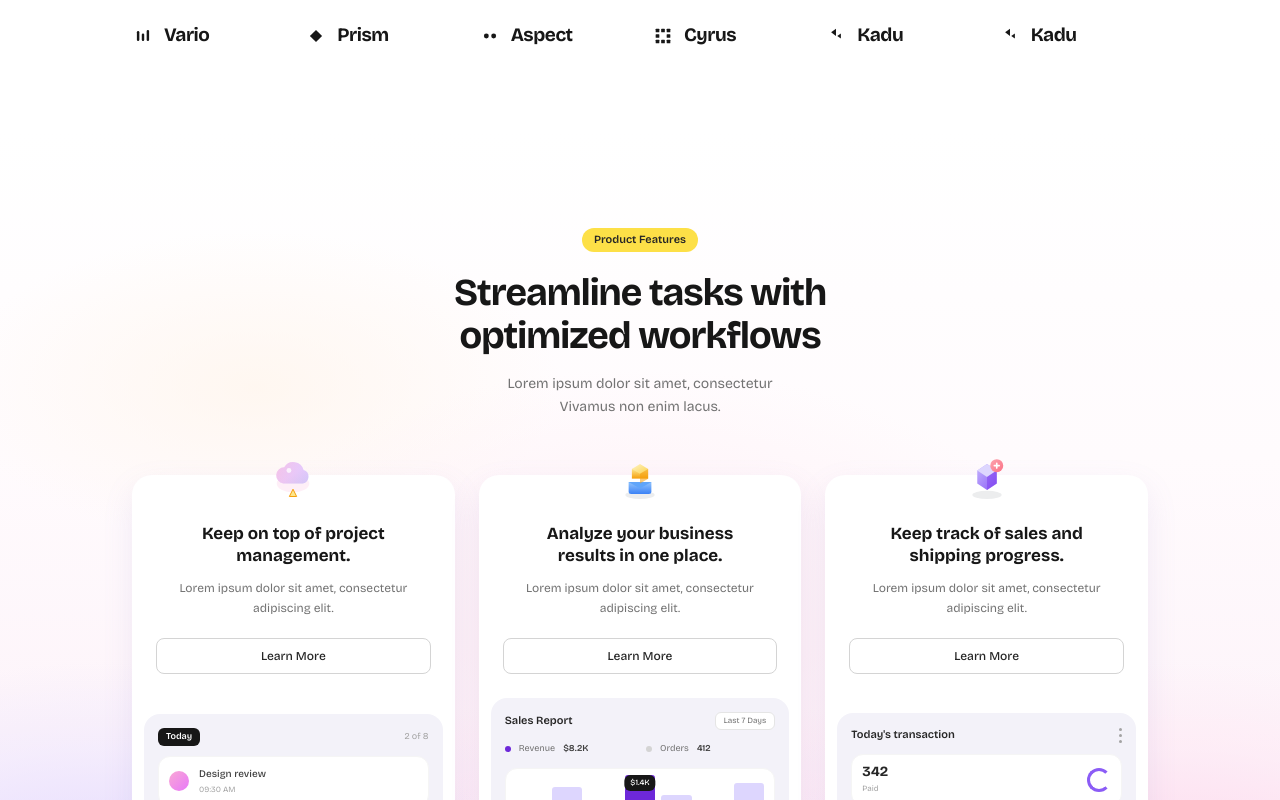
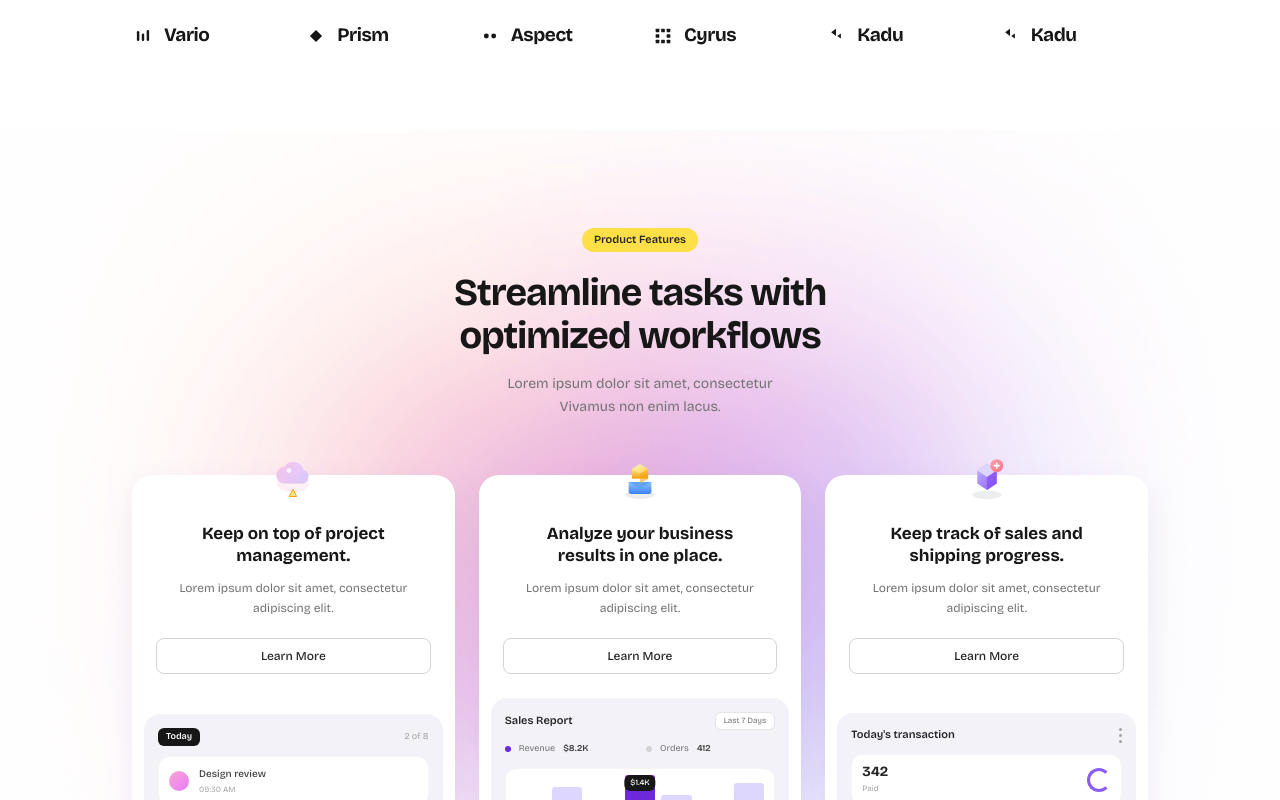
Before and after one commit to priyansh-kevalon/Otake-Website-Design, a React (Vite) app in the folder Otake-Frontend/: page / in a window 1280 px wide. Shown: the part 1220-2020 px from the top of the page. Built offline with nearby package versions, Linux system fonts and the light colour scheme.

Commit message:
Refactor code structure for improved readability and maintainability

```diff
--- a/Otake-Frontend/src/components/sections/ProductFeatures.jsx
+++ b/Otake-Frontend/src/components/sections/ProductFeatures.jsx
@@ -265,6 +265,7 @@ const FEATURES = [
 function ProductFeatures() {
   return (
     <section id="features" className="otake-features w-full scroll-mt-6">
+      <div className="pointer-events-none absolute inset-0 -z-10 bg-white/60" />
       <div className="mx-auto max-w-[1080px] px-6 py-16 sm:px-8 lg:py-24">
         <div className="mx-auto max-w-[640px] text-center">
           <span className="inline-block rounded-full bg-yellow-300 px-3 py-1 text-[12px] font-semibold text-neutral-800 sm:text-[11px]">
--- a/Otake-Frontend/src/components/sections/TrustedBrands.jsx
+++ b/Otake-Frontend/src/components/sections/TrustedBrands.jsx
@@ -74,7 +74,7 @@ function TrustedBrands() {
   return (
     <section id="about" className="w-full scroll-mt-6 bg-white">
       <div className="mx-auto max-w-[1080px] px-6 pt-24 pb-16 sm:px-8 lg:pt-32 lg:pb-20">
-        <div className="grid grid-cols-1 items-start gap-10 lg:grid-cols-[1fr_1fr] lg:gap-14">
+        <div className="grid grid-cols-1 items-start gap-12 lg:grid-cols-[1fr_1fr] lg:gap-24">
           <div>
             <span className="inline-block rounded-full bg-yellow-300 px-3 py-1 text-[11px] font-semibold text-neutral-800">
               Powerful Solutions
--- a/Otake-Frontend/src/index.css
+++ b/Otake-Frontend/src/index.css
@@ -57,42 +57,10 @@
 .otake-features {
   position: relative;
   background-color: #fffefe;
-  background-image:
-    radial-gradient(
-      ellipse 55% 46% at 50% 100%,
-      rgba(255, 208, 232, 0.9) 0%,
-      rgba(255, 224, 240, 0.5) 45%,
-      transparent 75%
-    ),
-    radial-gradient(
-      ellipse 44% 40% at 8% 92%,
-      rgba(219, 207, 255, 0.85) 0%,
-      rgba(233, 226, 255, 0.4) 50%,
-      transparent 75%
-    ),
-    radial-gradient(
-      ellipse 44% 40% at 92% 92%,
-      rgba(255, 205, 228, 0.85) 0%,
-      rgba(255, 226, 240, 0.4) 50%,
-      transparent 75%
-    ),
-    radial-gradient(
-      ellipse 48% 42% at 50% 58%,
-      rgba(255, 236, 243, 0.8) 0%,
-      transparent 72%
-    ),
-    radial-gradient(
-      ellipse 34% 26% at 20% 30%,
-      rgba(255, 245, 235, 0.7) 0%,
-      transparent 70%
-    ),
-    linear-gradient(
-      180deg,
-      #ffffff 0%,
-      #fffbfd 38%,
-      #fdf4fa 70%,
-      #f4efff 100%
-    );
+  background-image: url('/images/d1fe3dc834f994ffc47862f9a88755386a7dcb6c (2).png');
+  background-size: cover;
+  background-position: center 50%;
+  background-repeat: no-repeat;
 }
 
 .otake-growth {
```
Also changed, not shown: Otake-Frontend/public/images/d1fe3dc834f994ffc47862f9a88755386a7dcb6c (2).png (added).
